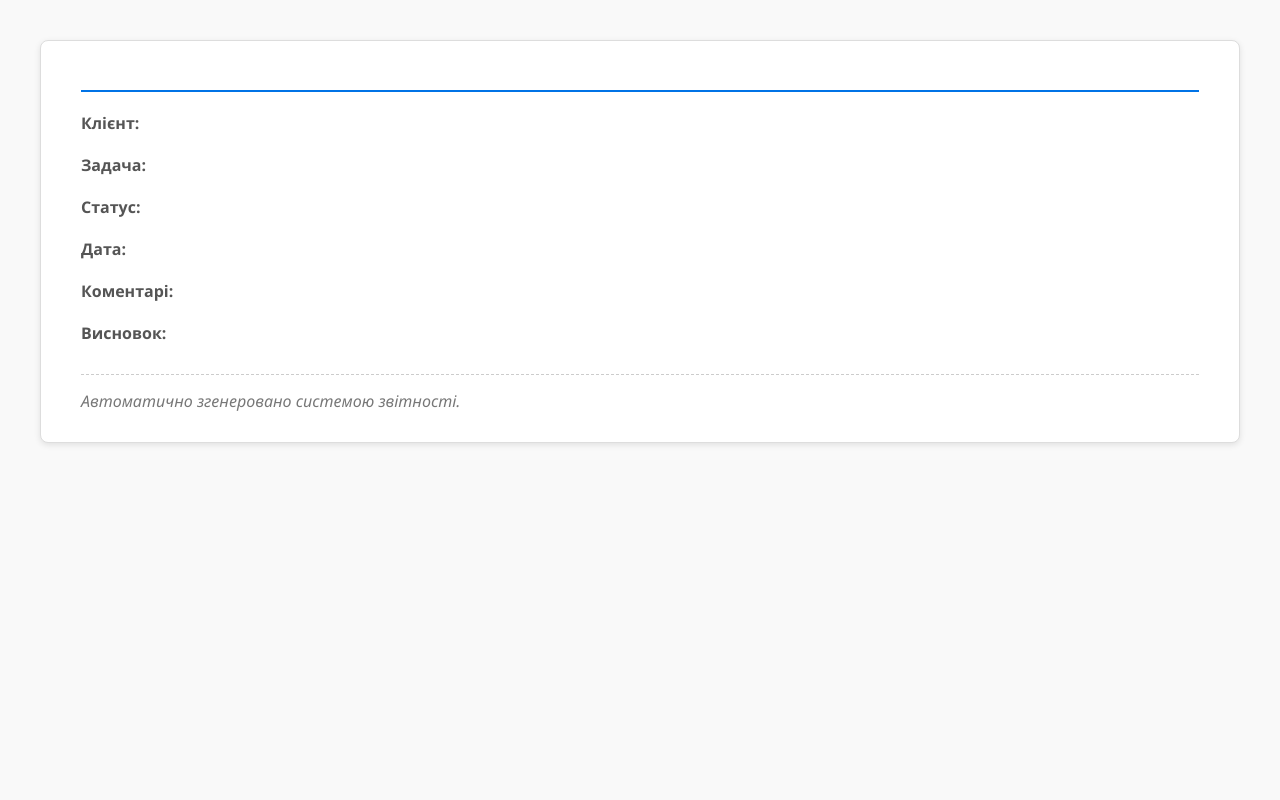
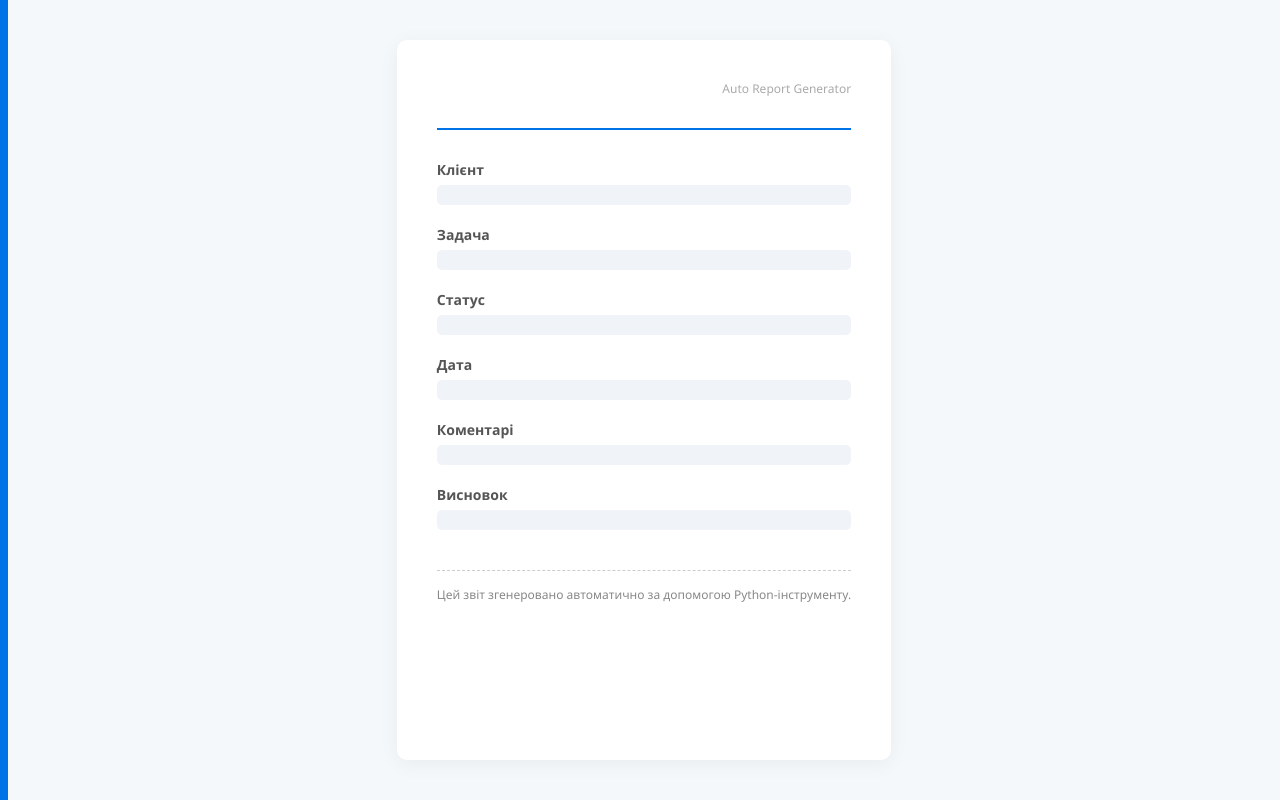
Before and after one commit to DudarDev/auto-report-generator, a Python web app: template templates/report_template.html in a window 1280 px wide. Run offline with Jinja, Linux system fonts and the light colour scheme; the template is opened without the code that fills it, so the values that code supplies are empty.

Commit message:
🎨 Styled PDF report template + updated output layout

```diff
--- a/templates/report_template.html
+++ b/templates/report_template.html
@@ -5,27 +5,43 @@
     <title>{{ title }}</title>
     <style>
         body {
-            font-family: 'Segoe UI', Tahoma, Geneva, Verdana, sans-serif;
-            margin: 40px;
-            background-color: #f9f9f9;
+            font-family: 'Segoe UI', sans-serif;
+            margin: 0;
+            padding: 0;
+            background-color: #f5f8fa;
             color: #333;
         }
 
-        .container {
-            background: #fff;
-            border: 1px solid #ddd;
-            padding: 30px 40px;
-            border-radius: 8px;
-            box-shadow: 0 2px 6px rgba(0,0,0,0.1);
+        .wrapper {
+            display: flex;
+            min-height: 100vh;
         }
 
-        .header {
-            border-bottom: 2px solid #0073e6;
-            margin-bottom: 20px;
+        .sidebar {
+            width: 8px;
+            background-color: #0073e6;
+        }
+
+        .container {
+            max-width: 800px;
+            margin: 40px auto;
+            background: #fff;
+            border-radius: 10px;
+            padding: 40px;
+            box-shadow: 0 4px 20px rgba(0, 0, 0, 0.05);
+        }
+
+        .logo {
+            text-align: right;
+            font-size: 12px;
+            color: #aaa;
         }
 
         .header h1 {
-            font-size: 28px;
+            font-size: 32px;
+            margin-bottom: 30px;
+            border-bottom: 2px solid #0073e6;
+            padding-bottom: 10px;
             color: #0073e6;
         }
 
@@ -34,63 +50,71 @@
         }
 
         .section-title {
-            font-weight: bold;
+            font-weight: 600;
             color: #555;
-            margin-bottom: 8px;
+            margin-bottom: 6px;
+            font-size: 14px;
         }
 
         .value {
             font-size: 16px;
-            margin-left: 10px;
+            background-color: #f0f4f8;
+            padding: 10px;
+            border-radius: 5px;
         }
 
         .footer {
+            margin-top: 40px;
+            font-size: 12px;
+            color: #888;
+            text-align: center;
             border-top: 1px dashed #ccc;
-            margin-top: 30px;
             padding-top: 15px;
-            font-style: italic;
-            color: #777;
         }
     </style>
 </head>
 <body>
+    <div class="wrapper">
+        <div class="sidebar"></div>
         <div class="container">
+            <div class="logo">Auto Report Generator</div>
             <div class="header">
                 <h1>{{ title }}</h1>
             </div>
 
             <div class="section">
-            <div class="section-title">Клієнт:</div>
+                <div class="section-title">Клієнт</div>
                 <div class="value">{{ client }}</div>
             </div>
 
             <div class="section">
-            <div class="section-title">Задача:</div>
+                <div class="section-title">Задача</div>
                 <div class="value">{{ task }}</div>
             </div>
 
             <div class="section">
-            <div class="section-title">Статус:</div>
+                <div class="section-title">Статус</div>
                 <div class="value">{{ status }}</div>
             </div>
 
             <div class="section">
-            <div class="section-title">Дата:</div>
+                <div class="section-title">Дата</div>
                 <div class="value">{{ date }}</div>
             </div>
 
             <div class="section">
-            <div class="section-title">Коментарі:</div>
+                <div class="section-title">Коментарі</div>
                 <div class="value">{{ comments }}</div>
             </div>
 
             <div class="section">
-            <div class="section-title">Висновок:</div>
+                <div class="section-title">Висновок</div>
                 <div class="value">{{ summary }}</div>
             </div>
 
             <div class="footer">
-            Автоматично згенеровано системою звітності.
+                Цей звіт згенеровано автоматично за допомогою Python-інструменту.
+            </div>
         </div>
     </div>
 </body>
```
Also changed, not shown: 2 other files. Lines whose indentation alone changed are shown as unchanged.
